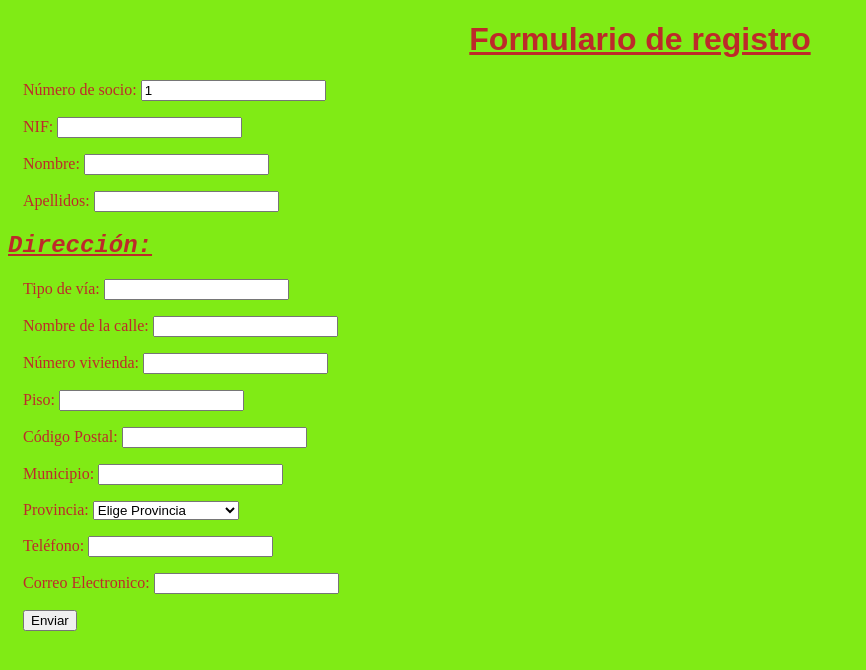
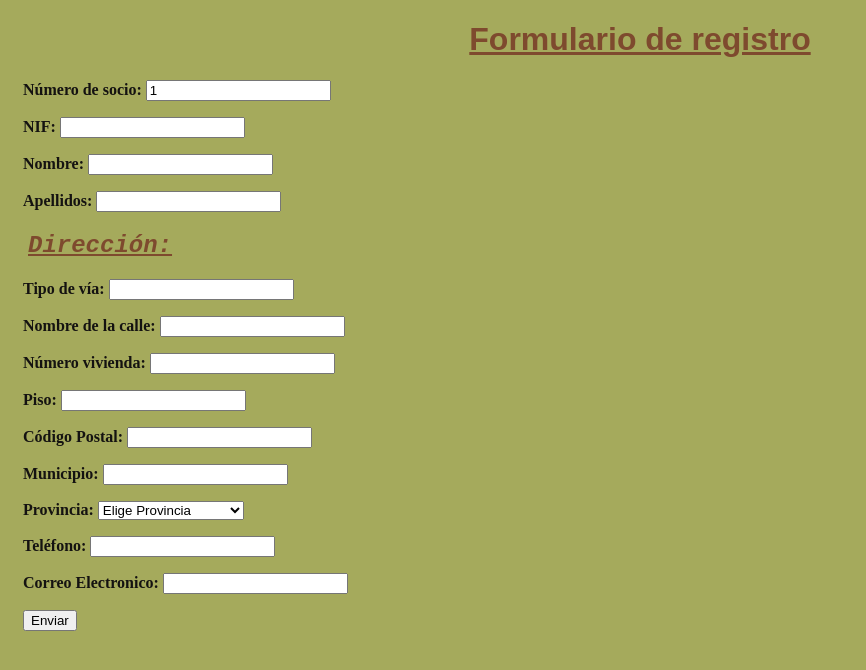
Before and after one commit to Rmolser373/PROYECTO-FINAL, a PHP site: page /Formulario-1.html in a window 1280 px wide. Shown: the top 670 px of the page, without its empty margins (0-866 px from the left). Run offline with PHP 8.4, Linux system fonts and the light colour scheme.

Commit message:
Cambios actuales

```diff
--- a/index.html
+++ b/index.html
@@ -48,16 +48,20 @@
             </div>
 
         <h1>Cooperativa Chocas Jaén</h1>
+        <br>
         <h2>El mejor aceite de la provincia.</h2>
+        <br>
         <p>¡Hola! Somos la Cooperativa Chocas Jaén, y llevamos trabajando poco tiempo en la industria. ¡Bienvenido a nuestra página web! </p>
+        <br>
         <img src="img/aceite1.jpg" width="530" height="400"/>
+        <br><br>
         <p>Si quieres darte de alta como socio, pincha
         <a href="Formulario-1.html"
            target="_self"> AQUÍ </a>
         </p>
         <br>
         <img src="img/empresarios.jpg" width="320" height="215">
-
+        <br><br>
         <p>Si quieres registrar una entrega de aceitunas, pincha
             <a href="Formulario-2.html"
             target="_self"> AQUÍ </a>
--- a/styles.css
+++ b/styles.css
@@ -1,9 +1,9 @@
 body {
-    background-color:rgb(128, 235, 21);
+    background-color:#a5aa5c;
 }
 
 h1 {
-    color: #bd2a2a;
+    color: #7e4a2e;
     font-family: Arial, Helvetica, sans-serif;
     font-weight: bold;
     size: 150%;
@@ -12,26 +12,38 @@ h1 {
 }
 
 h2 {
-    color: #bd2a2a;
+    color: #7e4a2e;
     font-family: 'Courier New', Courier, monospace;
     font-style: italic;
     size:120%;
     text-align: left;
     text-decoration: underline;
+    text-indent:20px;
 }
 
 p {
 
     font-family: 'Times New Roman', Times, serif;
-    color: #bd2a2a;
+    color: #141211;
     size: 100%;
     text-align: justify;
     text-indent: 15px;
+    font-weight: bold;
+}
+
+label {
+
+    font-family: 'Times New Roman', Times, serif;
+    color: #141211;
+    size: 100%;
+    text-align: justify;
+    text-indent: 15px;
+    font-weight: bold;
 }
 
 ul {
 
-    color:rgb(165, 82, 23);
+    color:#9b532c;
     font-family: 'Times New Roman', Times, serif;
     list-style-image: url("Lista.png");
 }
@@ -40,6 +52,6 @@ table {
 
     size: 100%;
     text-indent: 15px;
-    color: rgb(165, 82, 23);
+    color:#141211;
     border:10px;
 }
```
